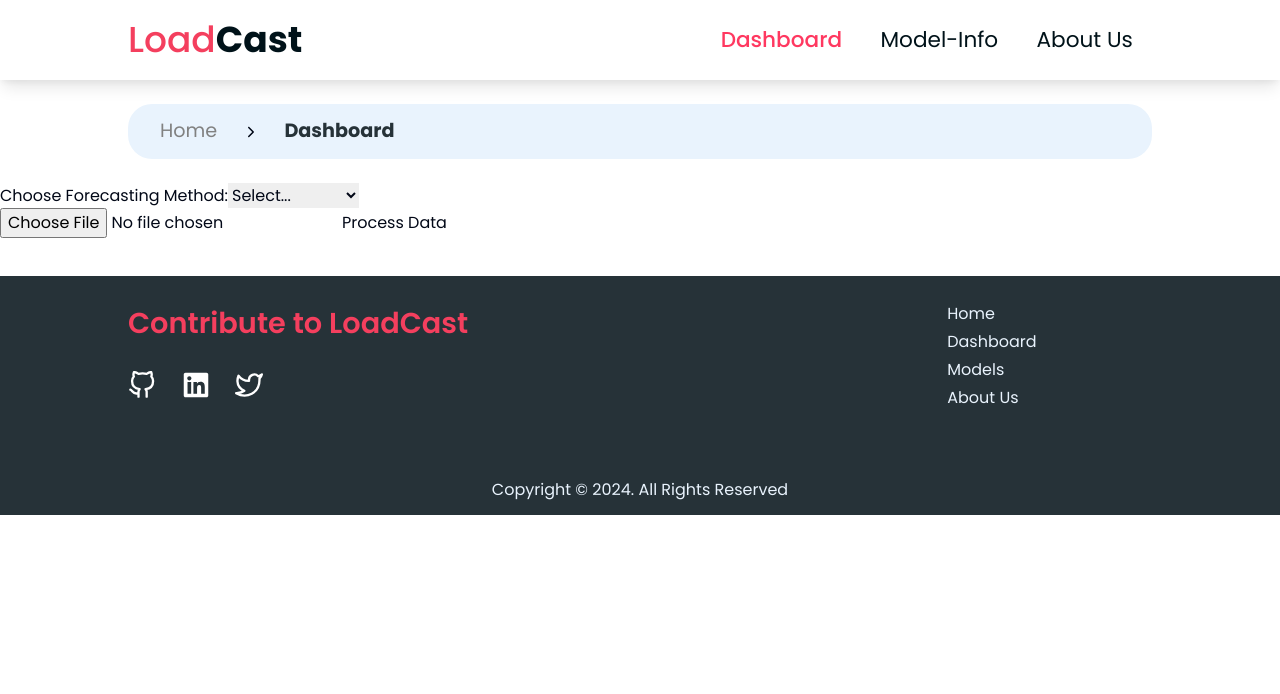
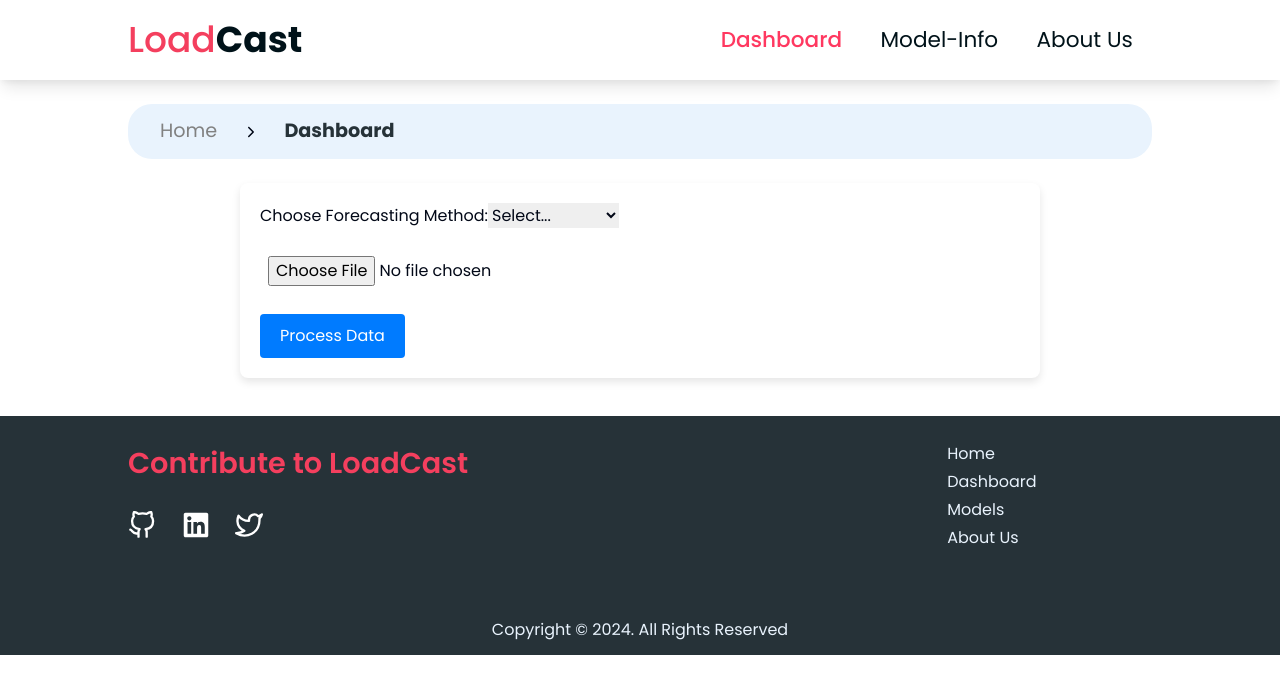
Before and after one commit to tusharzalte/dailypredictions.reactjs, a React (Create React App) app: page /Dashboard in a window 1280 px wide. Shown: the top 694 px of the page. Built offline with nearby package versions, Linux system fonts and the light colour scheme.

Commit message:
add css dashboard

```diff
--- a/src/components/DashboardForm/DashboardForm.jsx
+++ b/src/components/DashboardForm/DashboardForm.jsx
@@ -93,8 +93,8 @@ const DashboardForm = () => {
   };
 
   return (
-    <div>
-      <div>
+    <div style={styles.container}>
+      <div style={styles.header}>
         <label htmlFor="selectionDropdown">Choose Forecasting Method:</label>
         <select
           id="selectionDropdown"
@@ -106,8 +106,8 @@ const DashboardForm = () => {
           <option value="medium term">Medium Term</option>
         </select>
       </div>
-      <input type="file" accept=".csv" onChange={handleFileChange} />
-      <button onClick={handleUpload}>Process Data</button>
+      <input type="file" accept=".csv" onChange={handleFileChange} style={styles.input}  />
+      <button onClick={handleUpload} style={styles.button}>Process Data</button>
       {chartData.labels && <Line data={chartData} options={{
           scales: {
             x: {
@@ -128,4 +128,69 @@ const DashboardForm = () => {
   );
 };
 
+const styles = {
+  container: {
+    maxWidth: '800px',
+    margin: '0 auto',
+    padding: '20px',
+    boxShadow: '0 4px 8px rgba(0,0,0,0.1)',
+    borderRadius: '8px',
+    backgroundColor: '#fff',
+  },
+  header: {
+    marginBottom: '20px',
+  },
+  dropdown: {
+    marginLeft: '10px',
+    padding: '8px 16px',
+    borderRadius: '4px',
+    borderColor: '#ccc',
+  },
+  input: {
+    display: 'block',
+    width: '100%',
+    margin: '20px 0',
+    padding: '8px',
+  },
+  button: {
+    padding: '10px 20px',
+    backgroundColor: '#007BFF',
+    color: '#fff',
+    border: 'none',
+    borderRadius: '4px',
+    cursor: 'pointer',
+    fontSize: '16px',
+  },
+  chartOptions: {
+    scales: {
+      x: {
+        title: {
+          display: true,
+          text: 'DateTime'
+        }
+      },
+      y: {
+        title: {
+          display: true,
+          text: 'Natural Demand (MW)'
+        }
+      }
+    },
+    responsive: true,
+    plugins: {
+      legend: {
+        position: 'top',
+      },
+      tooltip: {
+        mode: 'index',
+        intersect: false,
+      },
+    },
+    interaction: {
+      mode: 'nearest',
+      axis: 'x',
+      intersect: false
+    }
+  }
+};
 export { DashboardForm };
```
